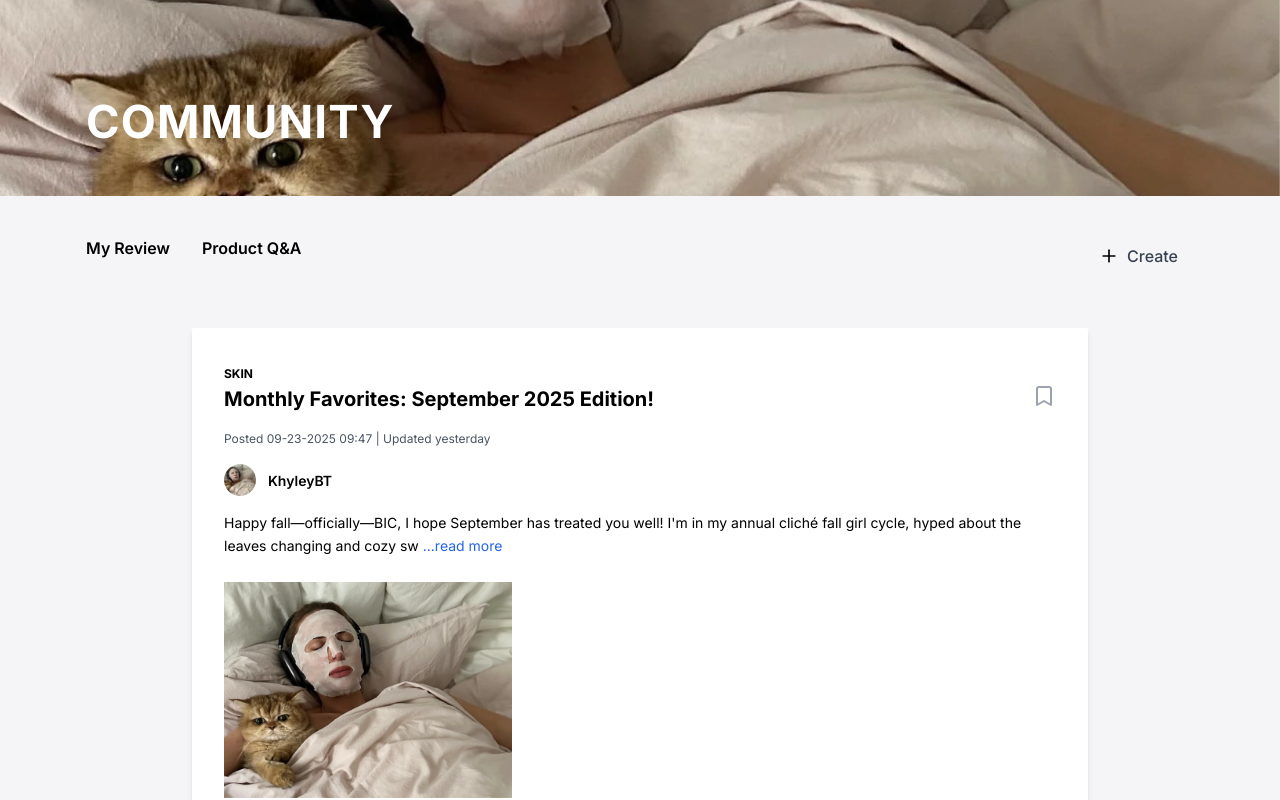
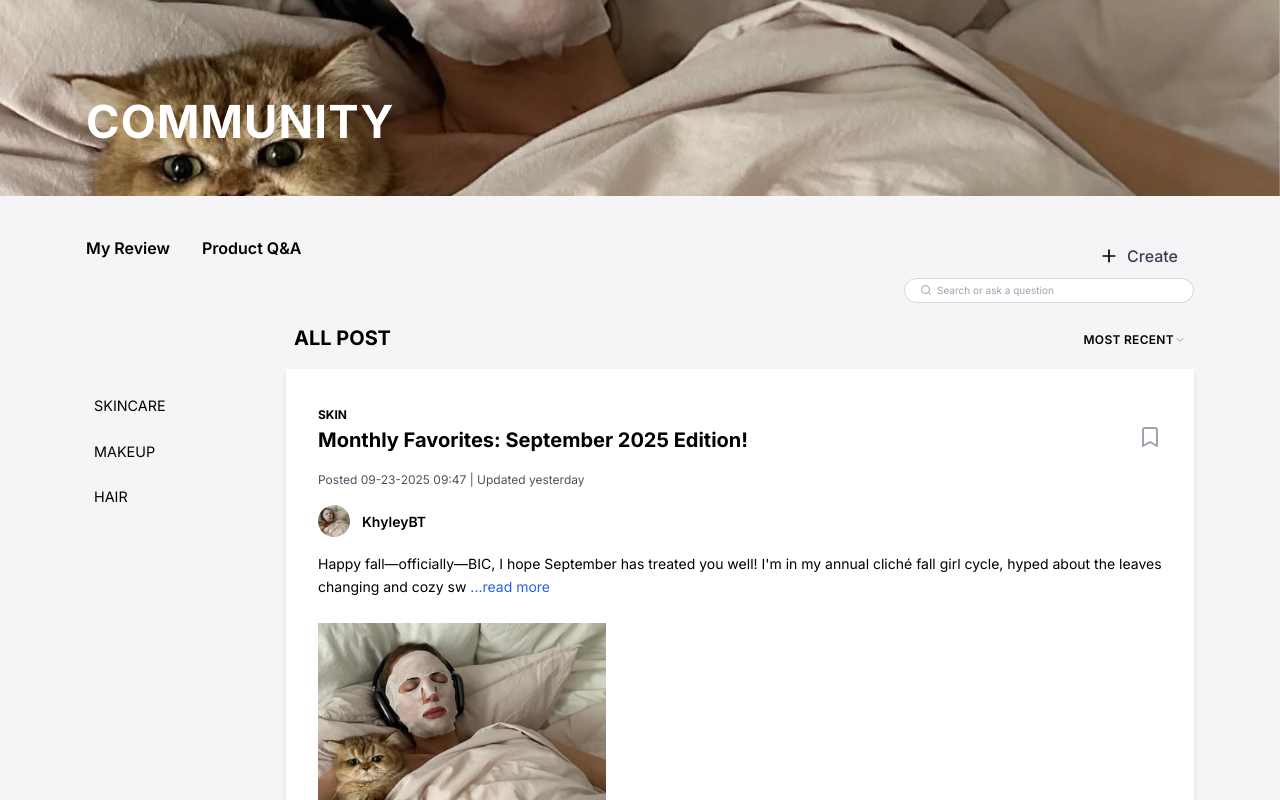
Before and after one commit to SEOUL-COLLECTIVE/SEOUL-COLLECTIVE-Client, a Next.js app: page /community in a window 1280 px wide. Shown: the part 300-1100 px from the top of the page. Built offline with nearby package versions, Linux system fonts and the light colour scheme.

Commit message:
feat: postcard 리스트 컴포넌트 구현

```diff
--- a/src/app/community/page.tsx
+++ b/src/app/community/page.tsx
@@ -1,14 +1,30 @@
 import CreateBtn from '@/components/Buttons/CreateBtn'
 import PostCard from '@/components/Cards/PostCard'
+import SortDropdown from '@/components/DropDown/SortDropDown'
+import SearchBar from '@/components/Inputs/SearchBar'
 import Image from 'next/image'
 import React from 'react'
 
 const communitymenu = [
   {
     name: 'My Review',
+    slug: 'my-review',
   },
   {
     name: 'Product Q&A',
+    slug: 'product-q&a',
+  },
+]
+
+const communitycategory = [
+  {
+    category: 'SKINCARE',
+  },
+  {
+    category: 'MAKEUP',
+  },
+  {
+    category: 'HAIR',
   },
 ]
 
@@ -39,7 +55,7 @@ export default function CommunityPage() {
       </div>
 
       {/* 상단 네비게이션 - 버튼 flex line */}
-      <div className="flex justify-between py-5 pt-10">
+      <div className="flex justify-between pt-10">
         {/* 서브카테고리 네비게이션 */}
         <div>
           {communitymenu && (
@@ -60,8 +76,28 @@ export default function CommunityPage() {
         <CreateBtn />
       </div>
 
-      <div>
-        <PostCard />
+      <div className="flex justify-end pb-5">
+        <SearchBar />
+      </div>
+
+      <div className="grid grid-cols-[200px_1fr]">
+        {/* post category */}
+        <div className="flex flex-col gap-y-2 text-[0.9rem] mt-16">
+          {communitycategory?.map((item) => (
+            <div key={item.category} className="p-2 cursor-pointer">
+              {item.category}
+            </div>
+          ))}
+        </div>
+
+        {/* post card scroll area */}
+        <div className="">
+          <div className="flex justify-between">
+            <div className="text-[1.25rem] font-bold mb-4 px-2">ALL POST</div>
+            <SortDropdown />
+          </div>
+          <PostCard />
+        </div>
       </div>
     </div>
   )
--- a/src/components/Cards/PostCard.tsx
+++ b/src/components/Cards/PostCard.tsx
@@ -80,9 +80,9 @@ const dummyPosts = [
 
 export default function PostCard() {
   return (
-    <div className="min-h-screen p-8">
+    <div className="min-h-screen">
       {dummyPosts.map((post) => (
-        <div key={post.id} className="max-w-4xl mx-auto bg-white rounded-sm shadow-md p-8 mb-8">
+        <div key={post.id} className="w-full bg-white rounded-sm shadow-md p-8 mb-8">
           {post.category && <span className="text-[0.75rem] mb-2 font-bold"> {post.category}</span>}
 
           {/* Title */}
```
